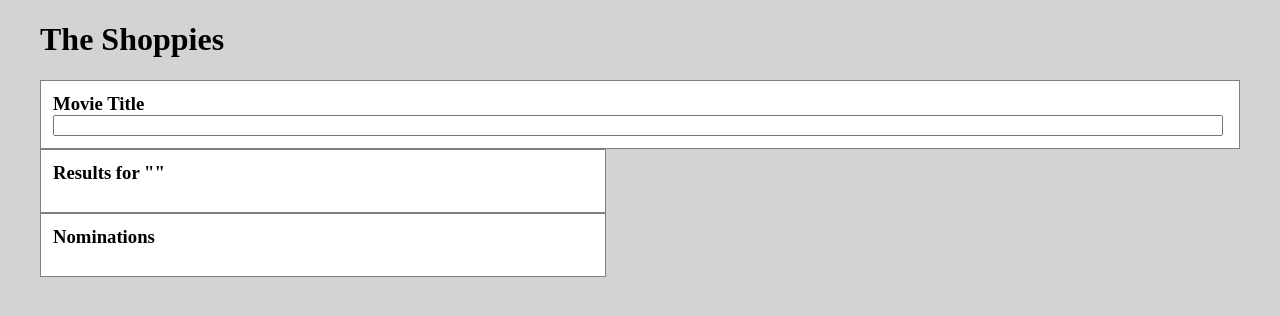
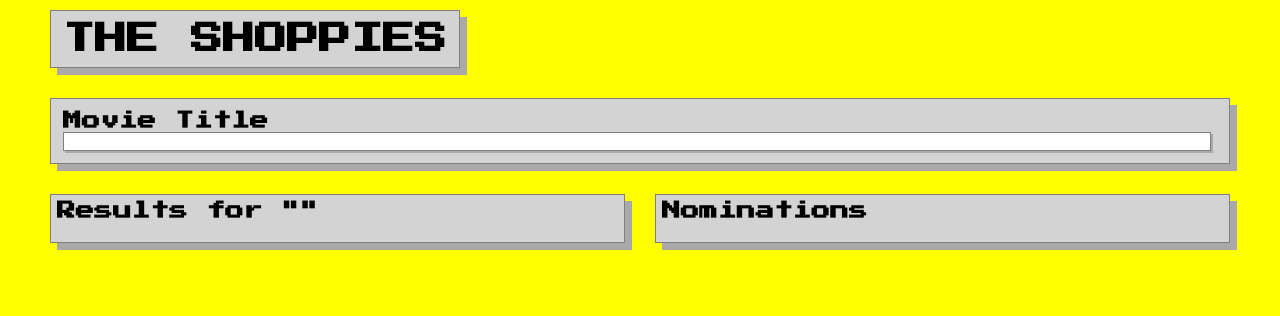
Before and after one commit to amodttech/shopify-intern-challenge-fall-2021, a React (Create React App) app: page / in a window 1280 px wide. Shown: the top 316 px of the page. Built offline with nearby package versions, Linux system fonts and the light colour scheme.

Commit message:
full mvp

```diff
--- a/package.json
+++ b/package.json
@@ -9,6 +9,7 @@
     "react": "^17.0.2",
     "react-dom": "^17.0.2",
     "react-scripts": "4.0.3",
+    "react-spring": "^9.1.2",
     "web-vitals": "^1.0.1"
   },
   "scripts": {
--- a/public/index.html
+++ b/public/index.html
@@ -3,40 +3,19 @@
   <head>
     <meta charset="utf-8" />
     <link rel="icon" href="%PUBLIC_URL%/favicon.ico" />
+    <link rel="preconnect" href="https://fonts.gstatic.com">
+<link href="https://fonts.googleapis.com/css2?family=Press+Start+2P&display=swap" rel="stylesheet">
     <meta name="viewport" content="width=device-width, initial-scale=1" />
     <meta name="theme-color" content="#000000" />
     <meta
       name="description"
       content="Web site created using create-react-app"
     />
-    <!--
-      manifest.json provides metadata used when your web app is installed on a
-      user's mobile device or desktop. See https://developers.google.com/web/fundamentals/web-app-manifest/
-    -->
     <link rel="manifest" href="%PUBLIC_URL%/manifest.json" />
-    <!--
-      Notice the use of %PUBLIC_URL% in the tags above.
-      It will be replaced with the URL of the `public` folder during the build.
-      Only files inside the `public` folder can be referenced from the HTML.
-
-      Unlike "/favicon.ico" or "favicon.ico", "%PUBLIC_URL%/favicon.ico" will
-      work correctly both with client-side routing and a non-root public URL.
-      Learn how to configure a non-root public URL by running `npm run build`.
-    -->
     <title>Aaron Amodt's Shoppies App!</title>
   </head>
   <body>
     <noscript>You need to enable JavaScript to run this app.</noscript>
     <div id="root"></div>
-    <!--
-      This HTML file is a template.
-      If you open it directly in the browser, you will see an empty page.
-
-      You can add webfonts, meta tags, or analytics to this file.
-      The build step will place the bundled scripts into the <body> tag.
-
-      To begin the development, run `npm start` or `yarn start`.
-      To create a production bundle, use `npm run build` or `yarn build`.
-    -->
   </body>
 </html>
--- a/src/components/App.js
+++ b/src/components/App.js
@@ -1,19 +1,15 @@
 import React, {useState} from 'react'
+
 import Banner from './Banner';
-
 import Header from "./Header";
 import Nominations from "./Nominations";
 import Results from "./Results";
-
-
 
 function App() {
 
   const [searchTerm, setSearchTerm] = useState("")
   const [results, setResults] = useState([])
   const [nominations, setNominations] = useState([])
-
-  console.log(`results`, results)
 
   function addResult(title, year) {
     setResults(previousResults => [
@@ -52,7 +48,6 @@ function App() {
     fetch(`https://www.omdbapi.com/?t=${searchTerm}&apikey=2545e0fa`)
     .then(r => r.json())
     .then(r => {
-      console.log(`rresponse`, r)
       if (r.Response === "False"){
       } else {
         addResult(r.Title, r.Year)
@@ -62,9 +57,9 @@ function App() {
 
   return (
     <div className="app-container">
-      {fiveCheck() ? <Banner /> : null}
-      <h1>The Shoppies</h1>
+      <h1 className="title-fit component-box">THE SHOPPIES</h1>
       <Header searchTerm={searchTerm} setSearchTerm={setSearchTerm} omdbSearch={omdbSearch} clearResults={clearResults}/>
+      <Banner fiveCheck={fiveCheck}/>
       <div className="body-container">
         <Results searchTerm={searchTerm} results={results} addNomination={addNomination} nominations={nominations}/>
         <Nominations nominations={nominations} removeNomination={removeNomination}/>
--- a/src/components/Banner.js
+++ b/src/components/Banner.js
@@ -1,10 +1,11 @@
 import React from 'react'
 
-function Banner() {
+function Banner({fiveCheck}) {
+
     return (
-        <div>
-            <h1>5NOMS!</h1>
-        </div>
+            <div className="banner-container">
+                {fiveCheck() ? <h4 className="title-fit component-box"> 🤜 FIVE NOMINATIONS 🤛 </h4> : null}
+            </div>
     )
 }
 
--- a/src/components/NominationListItem.js
+++ b/src/components/NominationListItem.js
@@ -3,9 +3,9 @@ import React from 'react'
 function NominationListItem({key, title, year, removeNomination}) {
 
     return (
-        <li className="nomination-list-item" key={key}>
+        <li className="nomination list-item" key={key}>
             {title} ({year})
-            <button onClick={() => removeNomination(title)}>Unnominate</button>
+            <button onClick={() => removeNomination(title)}> 👎 </button>
         </li>
     )
 }
--- a/src/components/ResultListItem.js
+++ b/src/components/ResultListItem.js
@@ -10,9 +10,9 @@ function ResultListItem({title, year, addNomination, nominations}) {
     }
 
     return (
-        <li className="result-list-item">
+        <li className="result list-item">
             {title} ({year})
-            {isNommed(title) ? null :  <button onClick={()=> addNomination(title, year)}>Nominate</button>}
+            {isNommed(title) ? null :  <button onClick={()=> addNomination(title, year)}> 👍 </button>}
         </li>
     )
 }
--- a/src/styles/index.css
+++ b/src/styles/index.css
@@ -1,13 +1,11 @@
 body {
-  background-color: lightgrey;
+  background-color: yellow;
+  color: black;
+  font-family: 'Press Start 2P', cursive;
 }
 
 h1 {
-
-}
-
-h2 {
-
+  color: black;
 }
 
 h3 {
@@ -18,44 +16,65 @@ h3 {
 .app-container {
   width: 1200px;
   margin: 0 auto;
-
 }
 
 .body-container {
   margin: 0 auto;
+  margin-top: 10px;
+  display: grid;
+  grid-template-columns: 1fr 1fr;
+  grid-gap: 10px;
 }
 
 .component-box {
-  background-color: white;
+  background-color: lightgray;
   border: solid 1px gray;
   padding: 1%;
+  margin: 10px;
+  box-shadow: 7px 7px darkgray;
+}
+
+.title-fit {
+ width: fit-content;
 }
 
 .header-container {
-
+  margin-top: 30px;
 }
 
 input {
   width: 99%;
   margin: 0 auto;
+  border: solid 1px gray;
+  box-shadow: 2px 2px darkgray;
 }
 
-.results-container {
-  width: 45%;
+ul {
+  list-style: none;
 }
 
-.results-list {
+.list-item {
+  background-color: white;
+  color: black;
+  width: fit-content;
+  margin: 1%;
+  padding: 1%;
+  border: solid 1px gray;
+  box-shadow: 2px 2px darkgray;
+}
+.banner-container {
+  text-align: center;
+  display: flex;
+  justify-content: center;
+}
+.center {
+  margin: 0%;
+}
+
+h4 {
+  font-size: 2em;
+  margin: 0%;
+  padding: 0%;
+  color: red;
 
 }
-
-.result-list-item {
-
-}
-
-.nominations-container {
-  width: 45%;
-}
-
-.nomination-list-item {
-
-}
```
Also changed, not shown: 2 other files (tests, documents, lock files or other folders).
